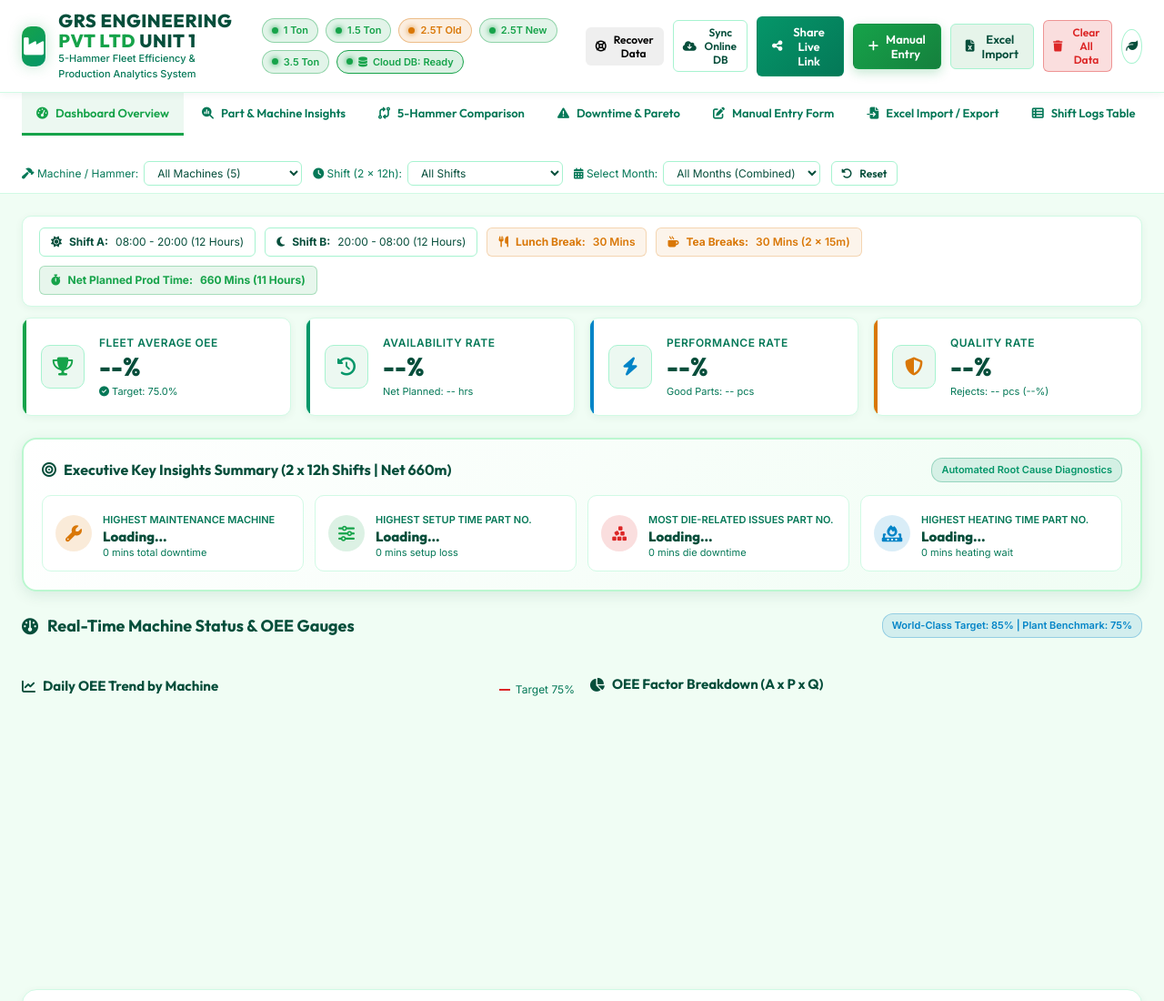
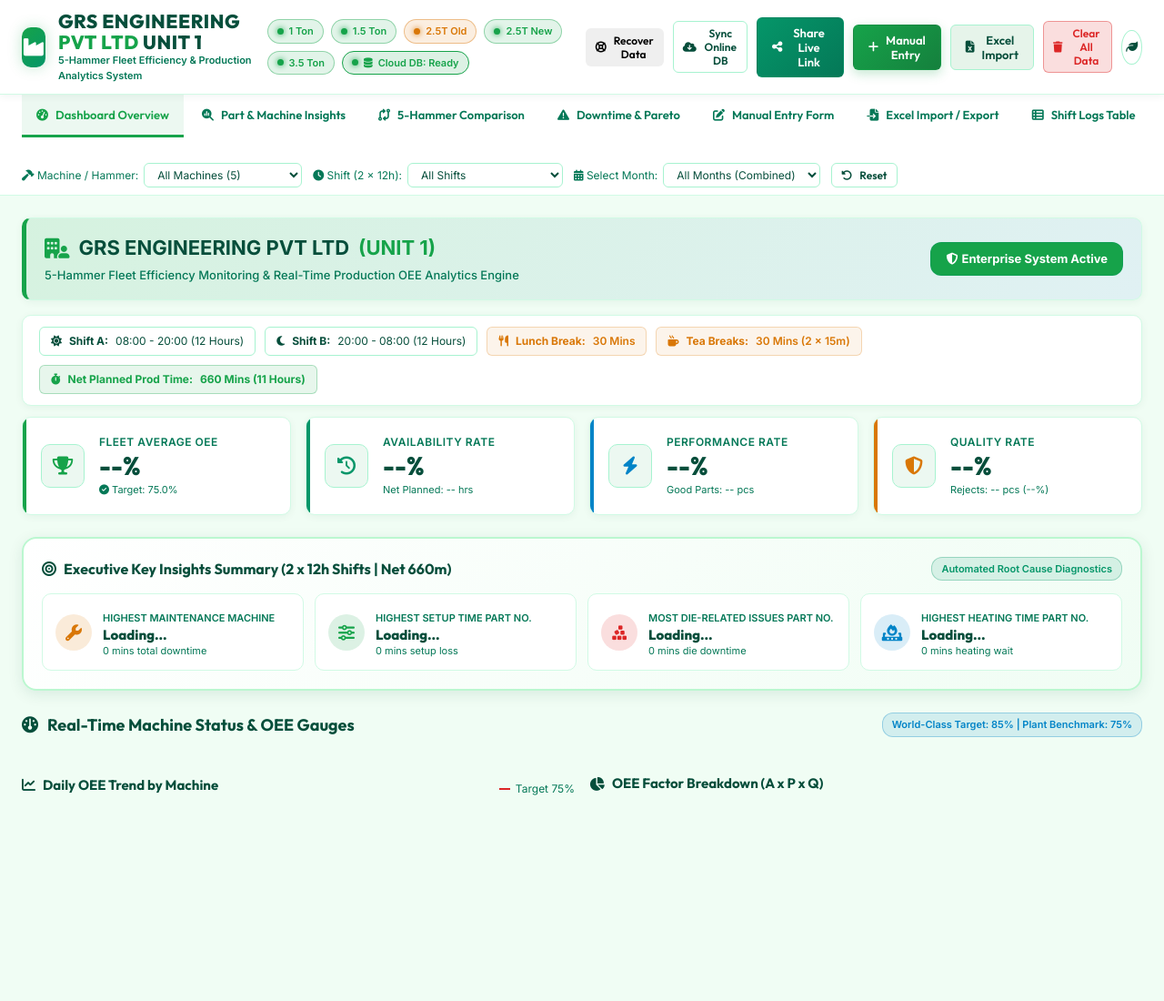
Before and after one commit to MUKUNDA78/OEE-Hammer-Monitoring-System, a plain HTML site: page index.html in a window 1280 px wide. Shown: the top 1100 px of the page at 91% size. Drawn offline with nearby package versions, Linux system fonts and the light colour scheme; a script that the page names is missing.

Commit message:
feat: add cache-busting headers and prominent GRS ENGINEERING PVT LTD UNIT 1 enterprise banner

```diff
--- a/index.html
+++ b/index.html
@@ -3,6 +3,9 @@
 <head>
   <meta charset="UTF-8">
   <meta name="viewport" content="width=device-width, initial-scale=1.0">
+  <meta http-equiv="Cache-Control" content="no-cache, no-store, must-revalidate">
+  <meta http-equiv="Pragma" content="no-cache">
+  <meta http-equiv="Expires" content="0">
   <title>GRS Engineering Pvt Ltd Unit 1 | OEE Hammer Monitoring System</title>
 
   <!-- Google Fonts -->
@@ -22,7 +25,7 @@
   <script src="https://www.gstatic.com/firebasejs/9.23.0/firebase-database-compat.js"></script>
 
   <!-- Application CSS -->
-  <link rel="stylesheet" href="styles.css">
+  <link rel="stylesheet" href="styles.css?v=20260808">
 </head>
 <body class="light-green-theme">
   <div class="app-wrapper">
@@ -30,12 +33,12 @@
     <!-- Top Navigation Header -->
     <header class="app-header">
       <div class="header-brand">
-        <div class="brand-logo">
+        <div class="brand-logo" style="background: linear-gradient(135deg, #16a34a, #059669); font-weight: bold;">
           <i class="fa-solid fa-industry"></i>
         </div>
         <div class="brand-text">
-          <h1>GRS ENGINEERING <span>PVT LTD</span> UNIT 1</h1>
-          <p>5-Hammer Fleet Efficiency & Production Analytics System</p>
+          <h1 style="font-size: 21px; font-weight: 800; letter-spacing: 0.5px;">GRS ENGINEERING <span style="color: #16a34a;">PVT LTD</span> UNIT 1</h1>
+          <p style="font-weight: 600; color: var(--text-muted);">5-Hammer Fleet Efficiency & Production Analytics System</p>
         </div>
       </div>
 
@@ -158,6 +161,23 @@
 
       <!-- TAB 1: OVERVIEW -->
       <section class="tab-content active" id="tab-overview">
+
+        <!-- Company Enterprise Banner -->
+        <div class="card mb-3" style="background: linear-gradient(135deg, rgba(22, 163, 74, 0.12), rgba(37, 99, 235, 0.08)); border-left: 5px solid #16a34a; padding: 16px 20px; border-radius: 10px; margin-bottom: 16px;">
+          <div style="display: flex; justify-content: space-between; align-items: center; flex-wrap: wrap; gap: 10px;">
+            <div>
+              <h2 style="font-size: 22px; font-weight: 800; color: var(--text-main); margin: 0; display: flex; align-items: center; gap: 10px;">
+                <i class="fa-solid fa-building-user" style="color: #16a34a;"></i> GRS ENGINEERING PVT LTD <span style="color: #16a34a; font-weight: 900;">(UNIT 1)</span>
+              </h2>
+              <p style="font-size: 13px; color: var(--text-muted); margin: 4px 0 0 0; font-weight: 500;">
+                5-Hammer Fleet Efficiency Monitoring & Real-Time Production OEE Analytics Engine
+              </p>
+            </div>
+            <span class="badge badge-success" style="font-size: 13px; padding: 8px 16px; font-weight: 700; background: #16a34a; color: white;">
+              <i class="fa-solid fa-shield-halved"></i> Enterprise System Active
+            </span>
+          </div>
+        </div>
 
         <!-- Shift Schedule Banner -->
         <div class="shift-schedule-banner">
```
